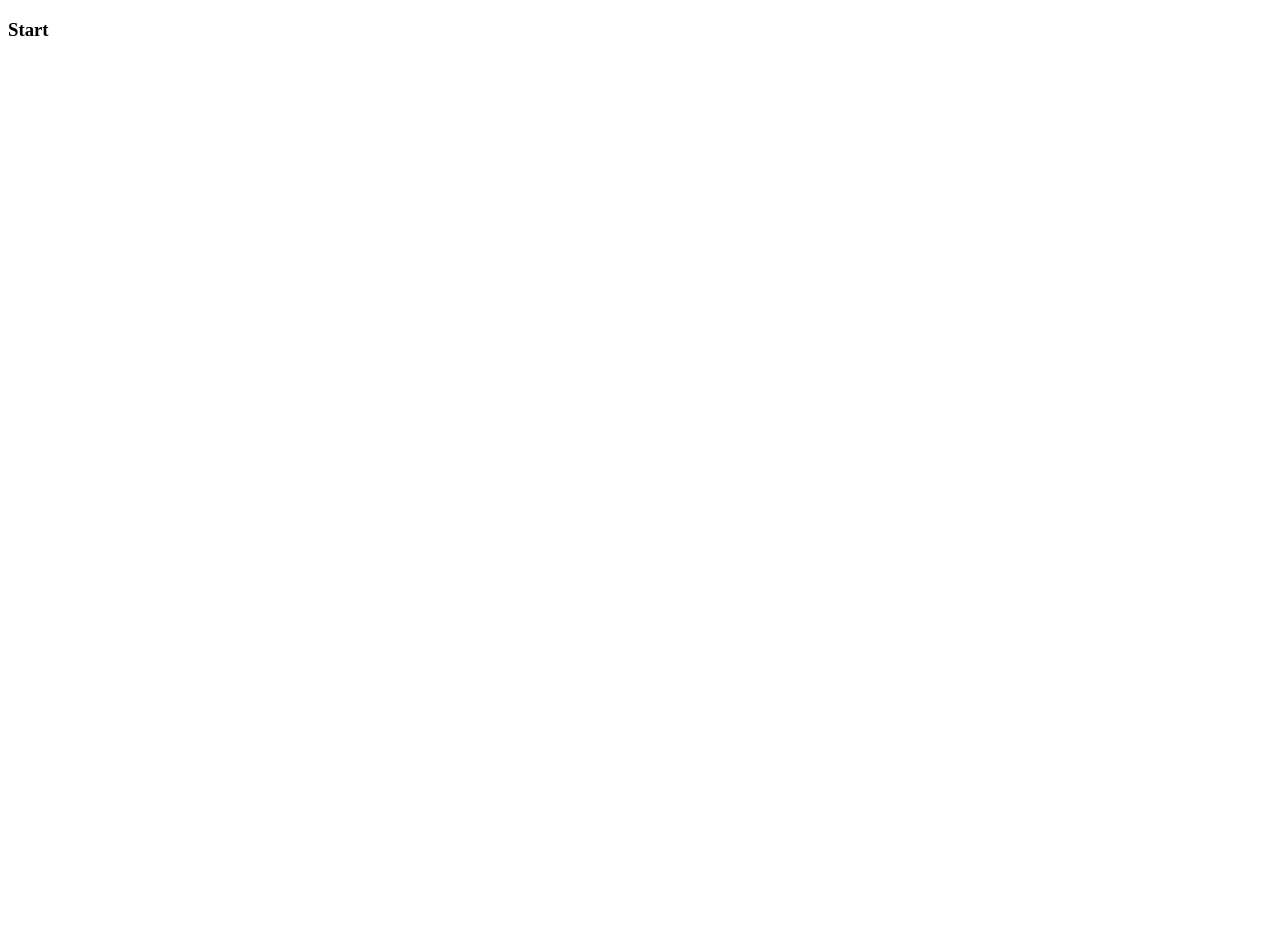
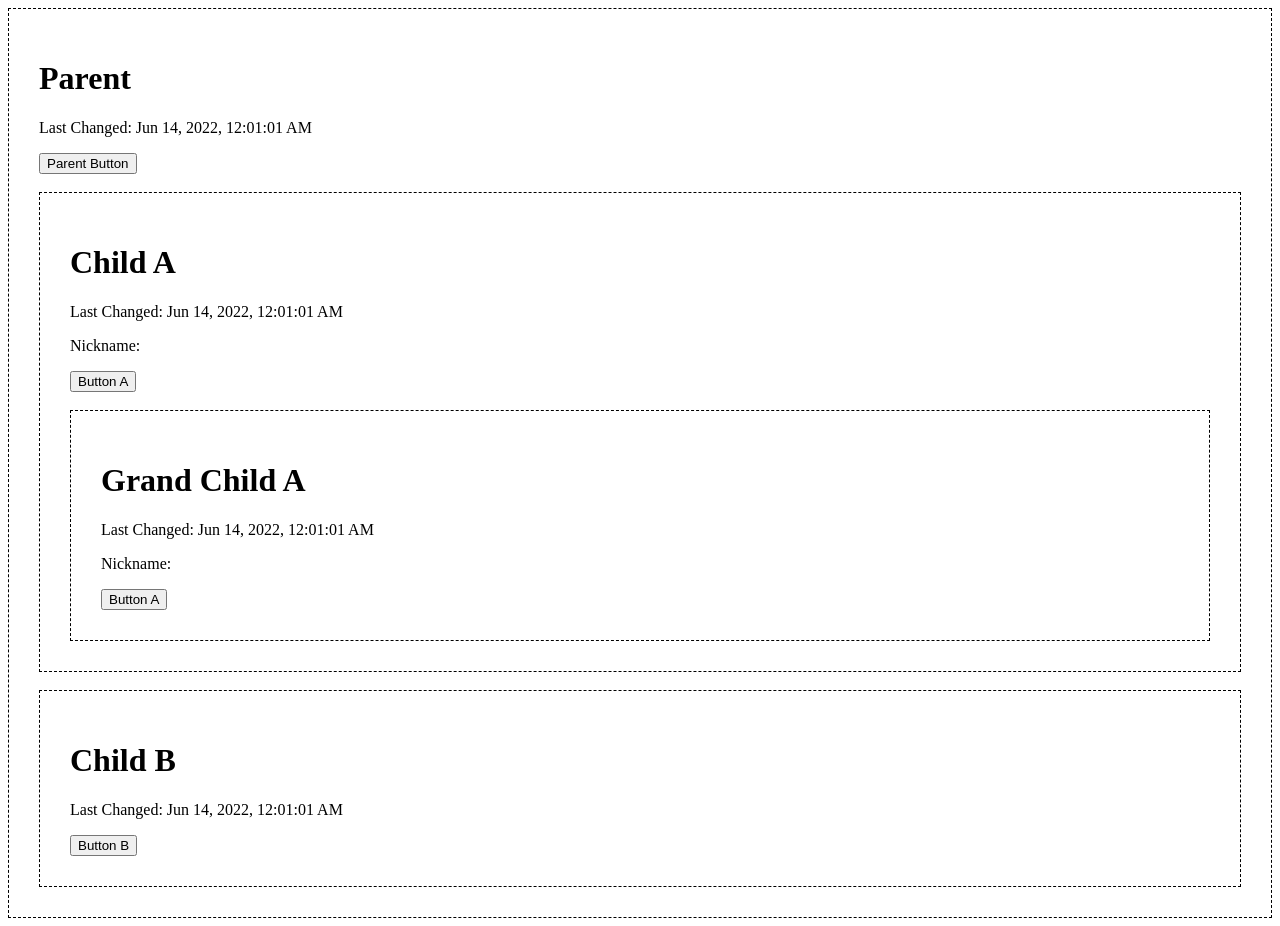
Before and after one commit to craigmckeachie/a14_demos, an Angular app: page / in a window 1280 px wide. Before the commit the page ends 800 px from the top, so only its background shows below. Built offline with nearby package versions, Linux system fonts and the light colour scheme.

Commit message:
change-detection

```diff
--- a/src/app/app.component.ts
+++ b/src/app/app.component.ts
@@ -2,9 +2,18 @@
 
 @Component({
   selector: 'app-root',
-  template: ` <h3>Start</h3> `,
-  styles: [],
+  template: `
+    <app-parent></app-parent>
+  `,
+  styles: []
 })
-export class AppComponent {
-  title = 'a14_demos';
-}
+export class AppComponent {}
+
+// OnPush:
+//  component with changed input or event, causes check on itself (component) and all ancestors
+//  input "changes" then checks itself (component with input) and all ancestors
+//  event happens checks itself (component where event was raised, Ex. click) and all ancestors
+
+// Default:
+// input "changes" then the entire tree is checked
+// event triggered then the entire tree is checked
--- /dev/null
+++ b/src/app/child-a/child-a.component.ts
@@ -0,0 +1,44 @@
+import {
+  Component,
+  OnInit,
+  DoCheck,
+  Input,
+  ChangeDetectionStrategy,
+} from '@angular/core';
+
+@Component({
+  selector: 'app-child-a',
+  template: `
+    <div>
+      <h1>Child A</h1>
+      <p>Last Changed: {{ lastChanged | date: 'medium' }}</p>
+      <p>Nickname: {{ nickname }}</p>
+      <button (click)="onClick()">Button A</button> <br /><br />
+      <app-grandchild-a></app-grandchild-a>
+    </div>
+  `,
+  styles: [
+    `
+      div {
+        border: 1px dashed;
+        padding: 30px;
+      }
+    `,
+  ],
+  // changeDetection: ChangeDetectionStrategy.OnPush
+})
+export class ChildAComponent implements DoCheck {
+  lastChanged: Date = new Date();
+
+  @Input()
+  nickname: string = '';
+
+  ngDoCheck(): void {
+    this.lastChanged = new Date();
+  }
+
+  onClick() {
+    console.log('a');
+    this.nickname = 'nickname from child a';
+  }
+}
--- /dev/null
+++ b/src/app/child-b/child-b.component.ts
@@ -0,0 +1,37 @@
+import {
+  Component,
+  OnInit,
+  DoCheck,
+  ChangeDetectionStrategy,
+} from '@angular/core';
+
+@Component({
+  selector: 'app-child-b',
+  template: `
+    <div>
+      <h1>Child B</h1>
+      <p>Last Changed: {{ lastChanged | date: 'medium' }}</p>
+      <button (click)="onClick()">Button B</button>
+    </div>
+  `,
+  styles: [
+    `
+      div {
+        border: 1px dashed;
+        padding: 30px;
+      }
+    `,
+  ],
+  // changeDetection: ChangeDetectionStrategy.OnPush
+})
+export class ChildBComponent implements DoCheck {
+  lastChanged: Date = new Date();
+
+  ngDoCheck(): void {
+    this.lastChanged = new Date();
+  }
+
+  onClick() {
+    console.log('b');
+  }
+}
--- /dev/null
+++ b/src/app/grandchild-a/grandchild-a.component.ts
@@ -0,0 +1,43 @@
+import {
+  Component,
+  OnInit,
+  Input,
+  DoCheck,
+  ChangeDetectionStrategy,
+} from '@angular/core';
+
+@Component({
+  selector: 'app-grandchild-a',
+  template: `
+    <div>
+      <h1>Grand Child A</h1>
+      <p>Last Changed: {{ lastChanged | date: 'medium' }}</p>
+      <p>Nickname: {{ nickname }}</p>
+      <button (click)="onClick($event)">Button A</button>
+    </div>
+  `,
+  styles: [
+    `
+      div {
+        border: 1px dashed;
+        padding: 30px;
+      }
+    `,
+  ],
+  // changeDetection: ChangeDetectionStrategy.OnPush
+})
+export class GrandchildAComponent implements DoCheck {
+  lastChanged: Date = new Date();
+
+  @Input()
+  nickname: string = '';
+
+  ngDoCheck(): void {
+    this.lastChanged = new Date();
+  }
+
+  onClick(event: Event) {
+    event.preventDefault();
+    console.log(' grandchild a');
+  }
+}
--- /dev/null
+++ b/src/app/parent/parent.component.ts
@@ -0,0 +1,38 @@
+import { Component, OnInit, DoCheck } from '@angular/core';
+
+@Component({
+  selector: 'app-parent',
+  template: `
+    <div>
+      <h1>Parent</h1>
+      <p>Last Changed: {{ lastChanged | date: 'medium' }}</p>
+      <button (click)="onClick()">Parent Button</button> <br /><br />
+      <app-child-a [nickname]="anickname"> </app-child-a>
+      <br />
+      <app-child-b></app-child-b>
+    </div>
+  `,
+  styles: [
+    `
+      div {
+        border: 1px dashed;
+        padding: 30px;
+      }
+    `,
+  ],
+})
+export class ParentComponent implements DoCheck {
+  lastChanged: Date = new Date();
+  anickname: string = '';
+  consistent_nickname = 'consistent nickname';
+
+  ngDoCheck(): void {
+    this.lastChanged = new Date();
+  }
+
+  onClick() {
+    console.log('parent');
+    this.anickname = 'nickname from parent';
+    // this.anickname = this.consistent_nickname;
+  }
+}
```
Also changed, not shown: src/app/app.module.ts (+10 -2 lines).
